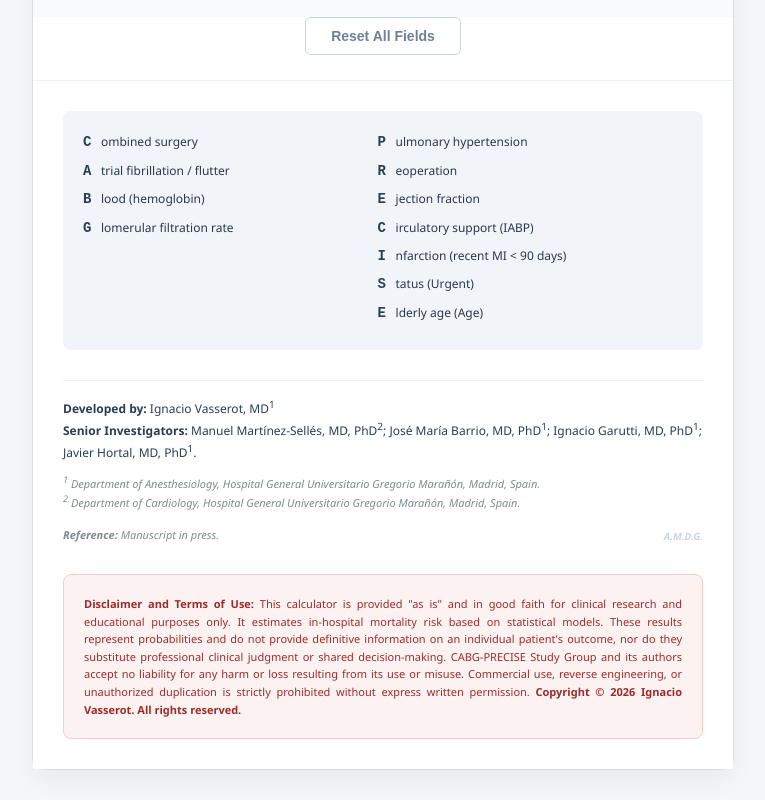
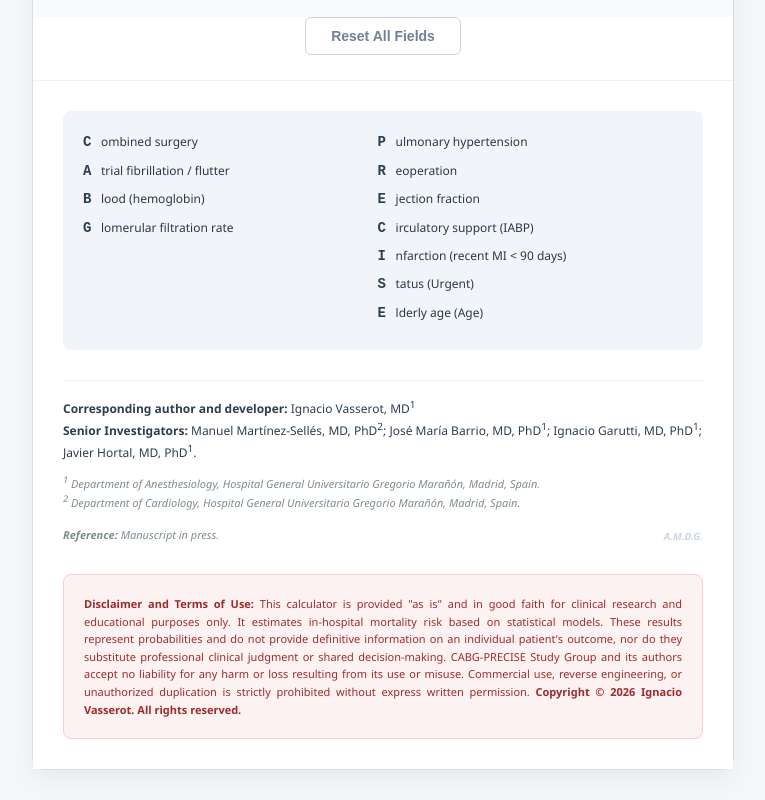
Before and after one commit to cabg-precise/cabg-precise.github.io, a plain HTML site: page index.html in a window 1280 px wide. Shown: the part 1477-2277 px from the top of the page, without its empty margins (257-1022 px from the left). Drawn offline with Linux system fonts and the light colour scheme.

Commit message:
Update index.html

```diff
--- a/index.html
+++ b/index.html
@@ -158,7 +158,7 @@
         </div>
 
         <div class="author-box">
-            <strong>Developed by:</strong> Ignacio Vasserot, MD<sup>1</sup><br>
+            <strong>Corresponding author and developer:</strong> Ignacio Vasserot, MD<sup>1</sup><br>
             <strong>Senior Investigators:</strong> Manuel Mart&iacute;nez-Sell&eacute;s, MD, PhD<sup>2</sup>; Jos&eacute; Mar&iacute;a Barrio, MD, PhD<sup>1</sup>; Ignacio Garutti, MD, PhD<sup>1</sup>; Javier Hortal, MD, PhD<sup>1</sup>.
             <div class="affiliation">
                 <sup>1</sup> Department of Anesthesiology, Hospital General Universitario Gregorio Mara&ntilde;&oacute;n, Madrid, Spain.<br>
@@ -240,4 +240,5 @@
 </script>
 
 </body>
+
 </html>
```
